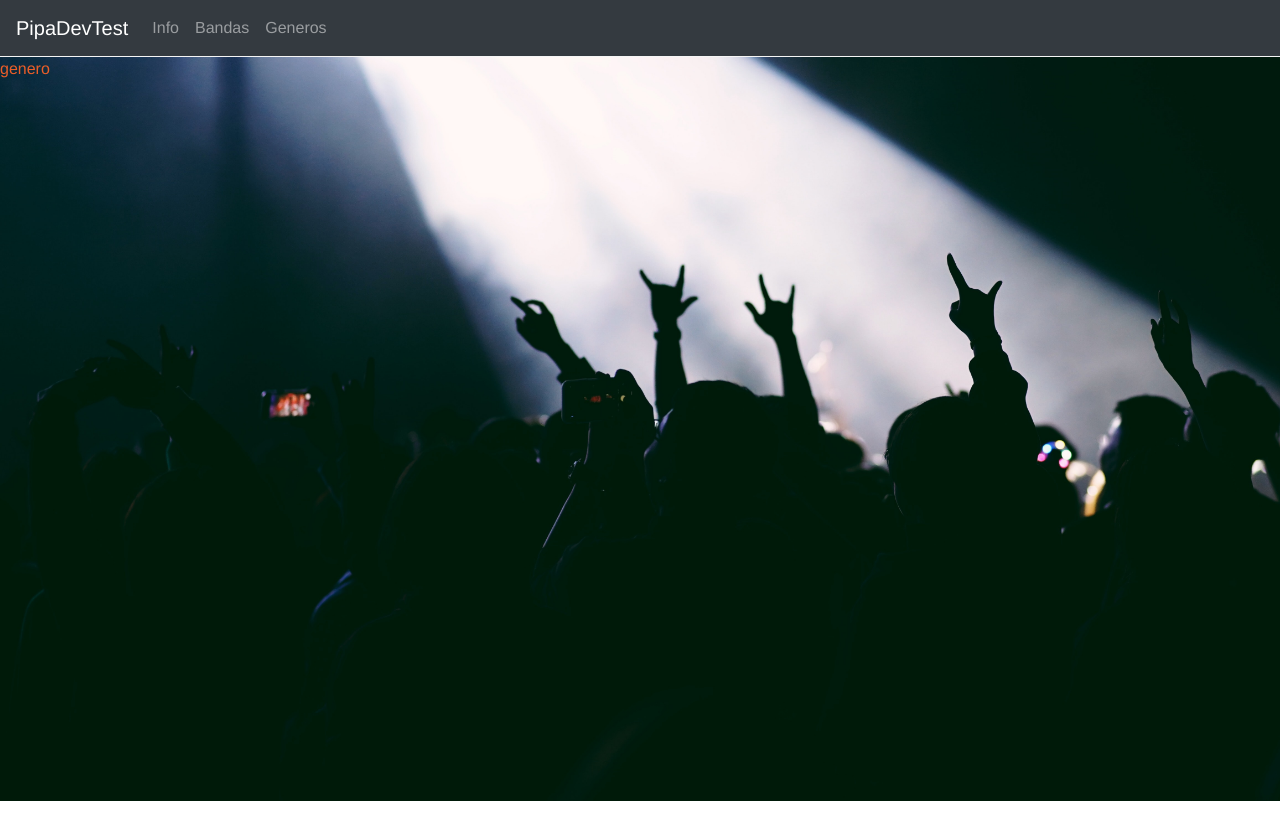
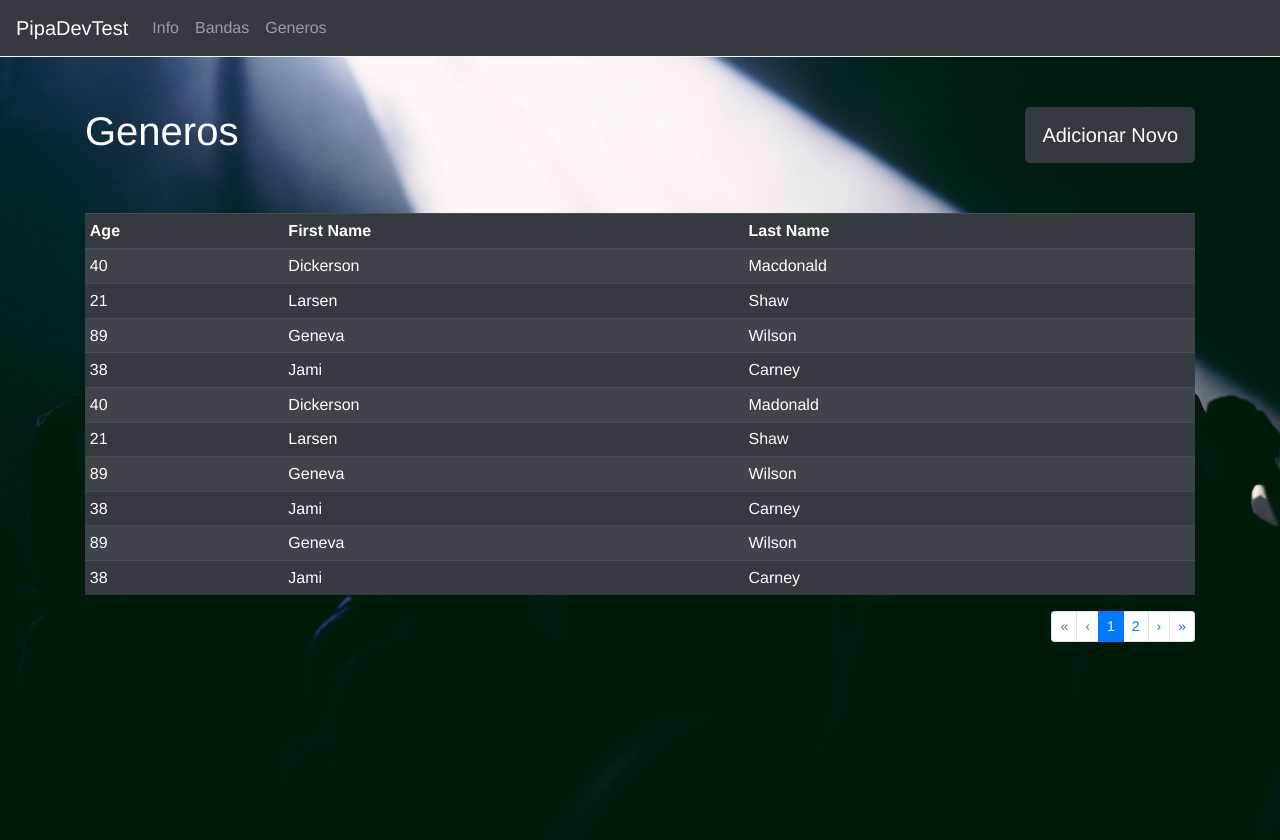
Before and after one commit to eduardomp/pipa-dev-test, a Vue app in the folder frontend/: page /#/generos in a window 1280 px wide. Shown: the top 840 px of the page. Before the commit the page ends 801 px from the top, so only its background shows below. Built offline with nearby package versions, Linux system fonts and the light colour scheme.

Commit message:
Inicio da implementacao da estrutura basica das paginas de CRUD. Insercao dos componentes de tabela, paginacao e modal de edicao com seus respectivos callbacks, porem apenas com dados mock para visualizacao

```diff
--- a/frontend/src/App.vue
+++ b/frontend/src/App.vue
@@ -23,7 +23,7 @@ export default {
     font-family: Avenir, Helvetica, Arial, sans-serif;
     -webkit-font-smoothing: antialiased;
     -moz-osx-font-smoothing: grayscale;
-    color: #EB5E28;
+    color: #fefefe;
     background: url('~@/assets/background_pipa_dev_test.jpg') no-repeat center center fixed;
     -webkit-background-size: cover;
     -moz-background-size: cover;
--- a/frontend/src/components/layout/Conteudo.vue
+++ b/frontend/src/components/layout/Conteudo.vue
@@ -4,12 +4,6 @@
   </div>
 </template>
 
-<script>
-  export default {
-
-  }
-</script>
-
 <style>
   #conteudo {
     height: 93vh;
--- a/frontend/src/components/layout/Menu.vue
+++ b/frontend/src/components/layout/Menu.vue
@@ -11,14 +11,8 @@
   </div>
 </template>
 
-<script>
-  export default {
-  }
-</script>
-
 <style>
   #menu {
-   color: #EB5E28;
    border-bottom: 0.1em solid whitesmoke;
   }
 </style>
--- a/frontend/src/components/pages/Generos.vue
+++ b/frontend/src/components/pages/Generos.vue
@@ -1,12 +1,117 @@
 <template>
-    <div>genero</div>
+  <div class="container ">
+
+    <div class="row mt-50">
+      <div class="col-sm">
+        <h1>Generos</h1>
+      </div>
+      <div class="col-sm d-flex justify-content-end">
+        <b-button size="lg" variant="dark" @click="showModal">Adicionar Novo</b-button>
+      </div>
+    </div>
+
+    <div class="row mt-50">
+      <div class="col-sm">
+        <b-table
+          striped
+          hover
+          dark
+          small
+          :items="items"
+          >
+        </b-table>
+      </div>
+    </div>
+
+    <div class="row mt-10">
+      <div class="col-sm d-flex justify-content-end">
+        <b-pagination
+          v-model="currentPage"
+          total-rows="20"
+          per-page="10"
+          align="fill"
+          size="sm"
+        ></b-pagination>
+      </div>
+    </div>
+
+    <div>
+      <b-modal
+        ref="modal-crud"
+        title="Genero"
+        header-bg-variant="dark"
+        body-bg-variant="dark"
+        footer-bg-variant="dark"
+        header-text-variant="light"
+        body-text-variant="light"
+        footer-text-variant="light"
+        @ok="salvar"
+        @cancel="excluir"
+        @hide="cancelar"
+        >
+
+        <p>Conteudo da modal...</p>
+
+        <template v-slot:modal-footer="{ ok, cancel, hide }">
+          <b-button size="sm" variant="success" @click="ok()">
+            Salvar
+          </b-button>
+          <b-button size="sm" variant="danger" @click="cancel()">
+            Excluir
+          </b-button>
+          <b-button size="sm" variant="secondary" @click="hide()">
+            Cancelar
+          </b-button>
+        </template>
+      </b-modal>
+    </div>
+
+
+  </div>
 </template>
 
 <script>
-  export default {
+ export default {
+    data() {
+      return {
+        items: [
+          { age: 40, first_name: 'Dickerson', last_name: 'Macdonald' },
+          { age: 21, first_name: 'Larsen', last_name: 'Shaw' },
+          { age: 89, first_name: 'Geneva', last_name: 'Wilson' },
+          { age: 38, first_name: 'Jami', last_name: 'Carney' },
+          { age: 40, first_name: 'Dickerson', last_name: 'Madonald' },
+          { age: 21, first_name: 'Larsen', last_name: 'Shaw' },
+          { age: 89, first_name: 'Geneva', last_name: 'Wilson' },
+          { age: 38, first_name: 'Jami', last_name: 'Carney' },
+          { age: 89, first_name: 'Geneva', last_name: 'Wilson' },
+          { age: 38, first_name: 'Jami', last_name: 'Carney' },
+        ],
+        currentPage: 1
+      }
+    },
+    methods: {
+      showModal() {
+        this.$refs['modal-crud'].show()
+      },
+      hideModal() {
+        this.$refs['modal-crud'].hide()
+      },
+      salvar(){
+        console.log('salvar...');
+      },
+      excluir(){
+        console.log('excluir...');
+      },
+      cancelar(){
+        console.log('cancelar...');
+        this.$refs['modal-crud'].hide()
+      }
+    }
   }
 </script>
 
 <style>
-
-</style>
+  .mt-50 {
+    margin-top:50px;
+  }
+</style>salvar
```
